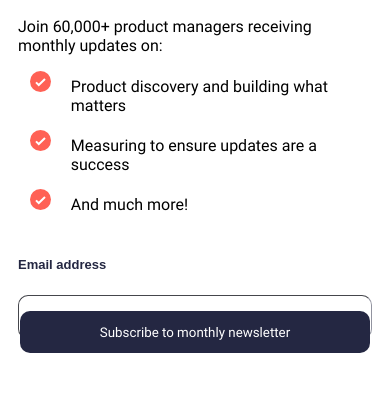
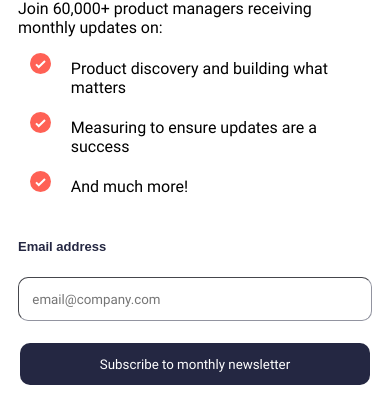
Before and after one commit to manusser/FrontEndMentor-newsletter-signup-form-with-success-message, a plain HTML site: page index.html in a window 390 px wide. Shown: the part 441-844 px from the top of the page. Drawn offline with Linux system fonts and the light colour scheme.

Commit message:
fixed mobile button position

```diff
--- a/styles/style.css
+++ b/styles/style.css
@@ -145,7 +145,8 @@ body {
 
 @media (max-width: 768px) {
     #newsletter--form {
-        padding: 18px;
+        padding-left: 18px;
+        padding-right: 18px;
     }
 
     .newsletter .newsletter--button {
@@ -153,7 +154,7 @@ body {
         bottom: 0;
         left: 0;
         right: 0;
-        margin-bottom: 50px;
+        margin-bottom: 18px;
         margin-left: 20px;
         margin-right: 20px;
     }
```
